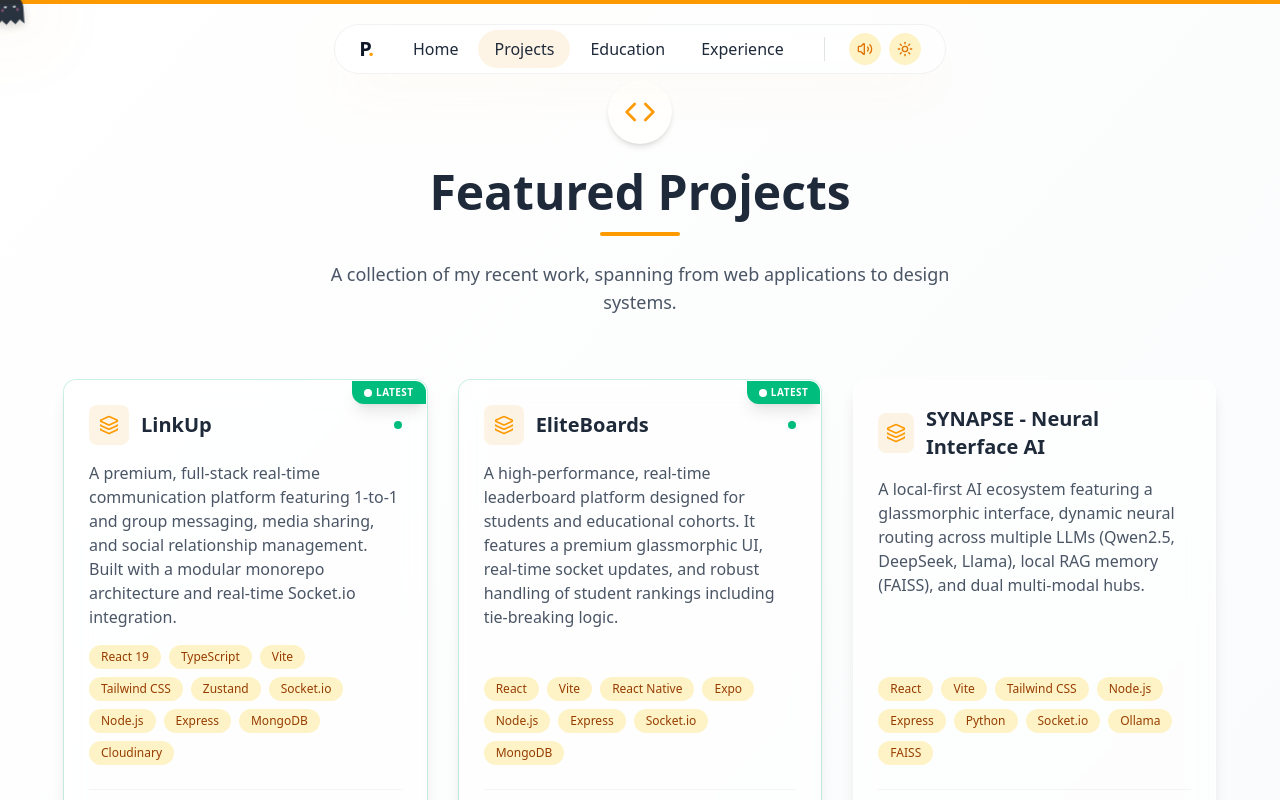
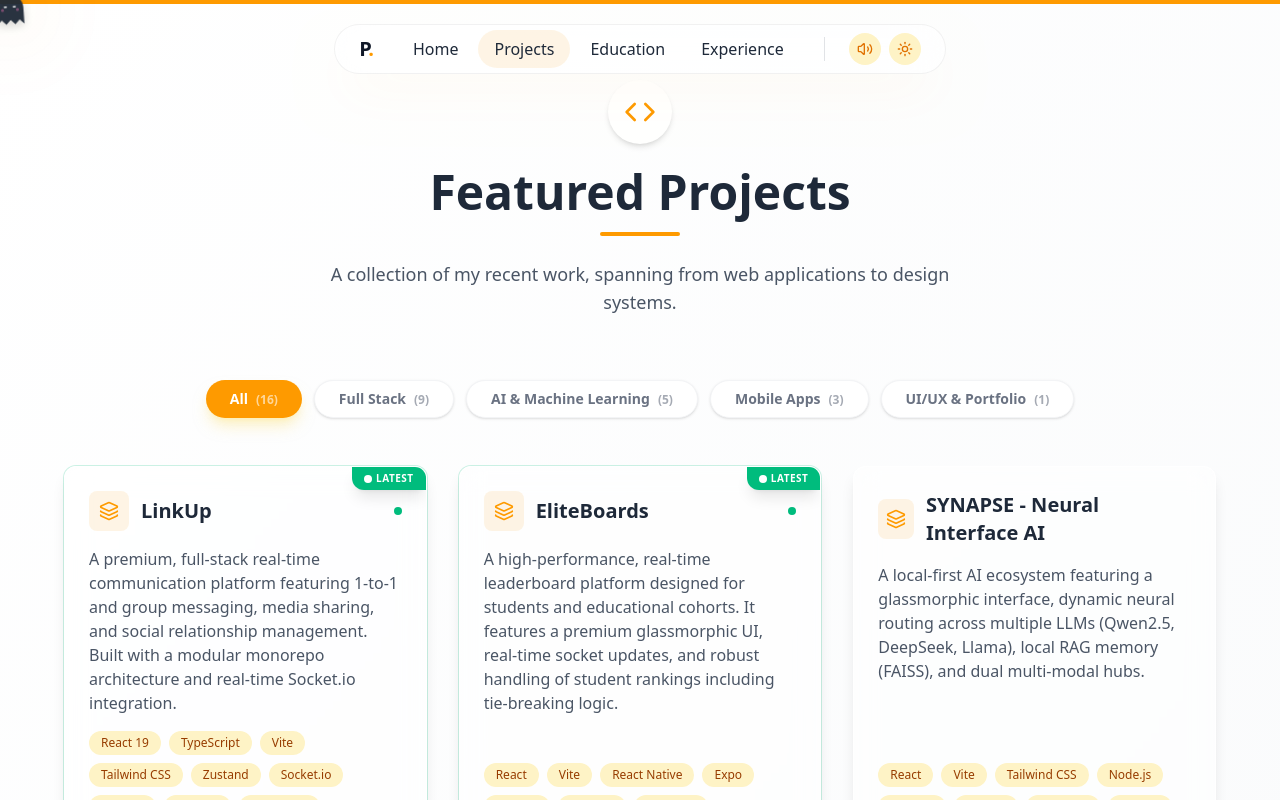
Before and after one commit to PARASMANI-KHUNTE/PARASMANIKHUNTE, a React (Vite) app in the folder client/: page /projects in a window 1280 px wide. Shown: the top 800 px of the page. Built offline with nearby package versions, Linux system fonts and the light colour scheme.

Commit message:
feat: add Projects page with filtering, pagination, and project list data

```diff
--- a/client/src/pages/Projects.jsx
+++ b/client/src/pages/Projects.jsx
@@ -18,7 +18,8 @@ export const projects = [
     link: "https://vaani-11o3.onrender.com",
     github: "https://github.com/PARASMANI-KHUNTE/Vaani",
     year: "2026",
-    isLatest: true
+    isLatest: true,
+    categories: ["Full Stack", "Mobile Apps"]
   },
   // 🏆 EliteBoards
   {
@@ -28,7 +29,8 @@ export const projects = [
     link: "https://leaderboard-xgi1.onrender.com/",
     github: "https://github.com/PARASMANI-KHUNTE/Leaderboard",
     year: "2026",
-    isLatest: true
+    isLatest: true,
+    categories: ["Full Stack", "Mobile Apps"]
   },
   // ⚡ SYNAPSE
   {
@@ -37,7 +39,8 @@ export const projects = [
     tech: "React, Vite, Tailwind CSS, Node.js, Express, Python, Socket.io, Ollama, FAISS",
     link: "",
     github: "https://github.com/PARASMANI-KHUNTE/LLMContext",
-    year: "2026"
+    year: "2026",
+    categories: ["AI & Machine Learning"]
   },
   // 🧠 Kimiko AI
   {
@@ -46,7 +49,8 @@ export const projects = [
     tech: "LangGraph, Ollama, FastAPI, Celery, Redis, PostgreSQL, Electron",
     link: "",
     github: "https://github.com/PARASMANI-KHUNTE/Kimiko",
-    year: "2026"
+    year: "2026",
+    categories: ["AI & Machine Learning"]
   },
   // 👁️ EyesforAi
   {
@@ -55,7 +59,8 @@ export const projects = [
     tech: "Python, Ollama, Llava, ESP32",
     link: "",
     github: "https://github.com/PARASMANI-KHUNTE/EyesforAi",
-    year: "2026"
+    year: "2026",
+    categories: ["AI & Machine Learning"]
   },
   // 🥇 TOP PROJECT - MyCircle
   {
@@ -64,7 +69,8 @@ export const projects = [
     tech: "React Native, React 19, Node.js, MongoDB, Socket.io, Gemini AI",
     link: "https://mycircle-9gm5.onrender.com",
     github: "https://github.com/PARASMANI-KHUNTE/MyCircle",
-    year: "2025"
+    year: "2025",
+    categories: ["Mobile Apps"]
   },
   // 🥈 Modern Developer Portfolio
   {
@@ -74,7 +80,8 @@ export const projects = [
     link: "https://parasmanikhunte.onrender.com/",
     github: "https://github.com/PARASMANI-KHUNTE/PARASMANIKHUNTE",
     year: "2025",
-    isLatest: true
+    isLatest: true,
+    categories: ["UI/UX & Portfolio"]
   },
   // 🥉 Admin Dashboard
   {
@@ -83,7 +90,8 @@ export const projects = [
     tech: "React, Node.js, Express, MongoDB, JWT, Tailwind CSS",
     link: "",
     github: "https://github.com/PARASMANI-KHUNTE/Admin-Dashboard",
-    year: "2025"
+    year: "2025",
+    categories: ["Full Stack"]
   },
   // 🥉 Warehouse Management System
   {
@@ -92,7 +100,8 @@ export const projects = [
     tech: "React, Vite, Node.js, MongoDB, Recharts, Tailwind CSS",
     link: "",
     github: "https://github.com/PARASMANI-KHUNTE/Warehouse-Management-system",
-    year: "2024"
+    year: "2024",
+    categories: ["Full Stack"]
   },
   // OrgSync
   {
@@ -101,7 +110,8 @@ export const projects = [
     tech: "JavaScript, Node.js, Express, React, MongoDB",
     link: "",
     github: "https://github.com/PARASMANI-KHUNTE/orgSync",
-    year: "2024"
+    year: "2024",
+    categories: ["Full Stack"]
   },
   // CafeAutomation
   {
@@ -110,7 +120,8 @@ export const projects = [
     tech: "React, Node.js, Express, MongoDB",
     link: "",
     github: "https://github.com/PARASMANI-KHUNTE/CafeAutomation",
-    year: "2024"
+    year: "2024",
+    categories: ["Full Stack"]
   },
   // Chat Application
   {
@@ -119,7 +130,8 @@ export const projects = [
     tech: "React, Node.js, Socket.io, Google OAuth",
     link: "",
     github: "https://github.com/PARASMANI-KHUNTE/ChatApplication",
-    year: "2024"
+    year: "2024",
+    categories: ["Full Stack"]
   },
   // FaceTrack
   {
@@ -128,7 +140,8 @@ export const projects = [
     tech: "React, Redux, Machine Learning, TailwindCSS, Express, MongoDB",
     link: "",
     github: "https://github.com/PARASMANI-KHUNTE/FaceTrack",
-    year: "2025"
+    year: "2025",
+    categories: ["AI & Machine Learning"]
   },
   // FRAS
   {
@@ -137,7 +150,8 @@ export const projects = [
     tech: "Python, OpenCV, Deep Learning, Flask",
     link: "",
     github: "https://github.com/PARASMANI-KHUNTE/FRAS",
-    year: "2024"
+    year: "2024",
+    categories: ["AI & Machine Learning"]
   },
   // HRMS
   {
@@ -146,7 +160,8 @@ export const projects = [
     tech: "React, Node.js, Express, MongoDB",
     link: "",
     github: "https://github.com/PARASMANI-KHUNTE/HRMS",
-    year: "2024"
+    year: "2024",
+    categories: ["Full Stack"]
   },
   // Resume Builder
   {
@@ -155,7 +170,8 @@ export const projects = [
     tech: "React, JavaScript, CSS",
     link: "",
     github: "https://github.com/PARASMANI-KHUNTE/Resume-Builder",
-    year: "2024"
+    year: "2024",
+    categories: ["Full Stack"]
   }
 ];
 
@@ -163,6 +179,9 @@ const Projects = () => {
   const { isDarkMode } = useTheme();
   const [isPreviewModalOpen, setIsPreviewModalOpen] = useState(false);
   const [selectedProject, setSelectedProject] = useState(null);
+  const [selectedCategory, setSelectedCategory] = useState("All");
+
+  const categories = ["All", "Full Stack", "AI & Machine Learning", "Mobile Apps", "UI/UX & Portfolio"];
 
   const handleOpenPreview = (project) => {
     setSelectedProject(project);
@@ -186,18 +205,28 @@ const Projects = () => {
     }
   };
 
+  // Filtering Logic
+  const filteredProjects = selectedCategory === "All"
+    ? projects
+    : projects.filter(project => project.categories.includes(selectedCategory));
+
   // Pagination Logic
   const [currentPage, setCurrentPage] = useState(1);
   const projectsPerPage = 6;
   const indexOfLastProject = currentPage * projectsPerPage;
   const indexOfFirstProject = indexOfLastProject - projectsPerPage;
-  const currentProjects = projects.slice(indexOfFirstProject, indexOfLastProject);
-  const totalPages = Math.ceil(projects.length / projectsPerPage);
+  const currentProjects = filteredProjects.slice(indexOfFirstProject, indexOfLastProject);
+  const totalPages = Math.ceil(filteredProjects.length / projectsPerPage);
 
   const paginate = (pageNumber) => {
     setCurrentPage(pageNumber);
+    window.scrollTo({ top: 0, behavior: "smooth" });
     controls.start("hidden").then(() => controls.start("visible"));
   };
+
+  useEffect(() => {
+    setCurrentPage(1);
+  }, [selectedCategory]);
 
   useEffect(() => {
     if (inView) {
@@ -248,6 +277,35 @@ const Projects = () => {
           <p className={`text-lg max-w-2xl mx-auto ${isDarkMode ? "text-gray-300" : "text-gray-600"}`}>
             A collection of my recent work, spanning from web applications to design systems.
           </p>
+        </motion.div>
+
+        {/* Category Filter */}
+        <motion.div
+          initial={{ opacity: 0, y: 20 }}
+          animate={{ opacity: 1, y: 0 }}
+          transition={{ delay: 0.5, duration: 0.6 }}
+          className="flex flex-wrap justify-center gap-3 mb-12"
+        >
+          {categories.map((category) => (
+            <button
+              key={category}
+              onClick={() => setSelectedCategory(category)}
+              className={`px-6 py-2 rounded-full text-sm font-semibold transition-all duration-300 ${
+                selectedCategory === category
+                  ? isDarkMode
+                    ? "bg-amber-400 text-gray-900 shadow-lg shadow-amber-900/20"
+                    : "bg-amber-500 text-white shadow-lg shadow-amber-200/50"
+                  : isDarkMode
+                  ? "bg-gray-800/50 text-gray-400 hover:bg-gray-700 hover:text-amber-400 border border-gray-700/50"
+                  : "bg-white text-gray-500 hover:bg-amber-50 hover:text-amber-600 border border-gray-100 shadow-sm"
+              }`}
+            >
+              {category}
+              <span className={`ml-2 text-xs opacity-60`}>
+                ({category === "All" ? projects.length : projects.filter(p => p.categories.includes(category)).length})
+              </span>
+            </button>
+          ))}
         </motion.div>
 
         {/* Projects Grid */}
```
